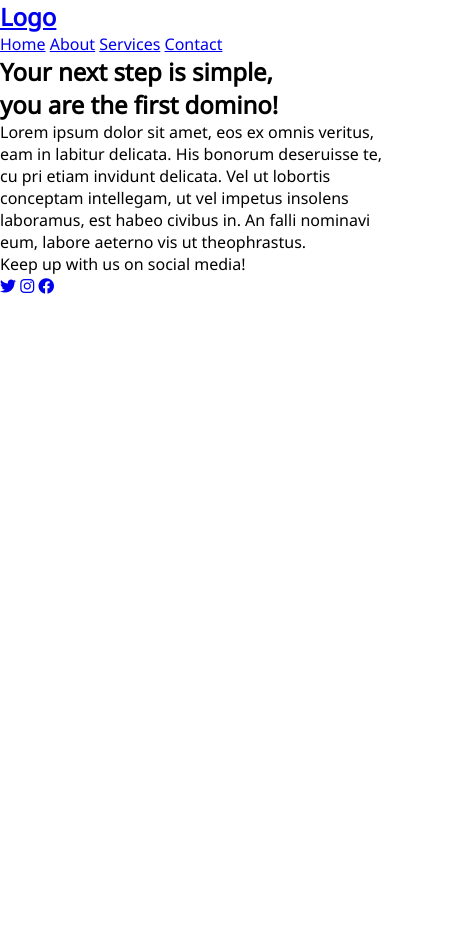
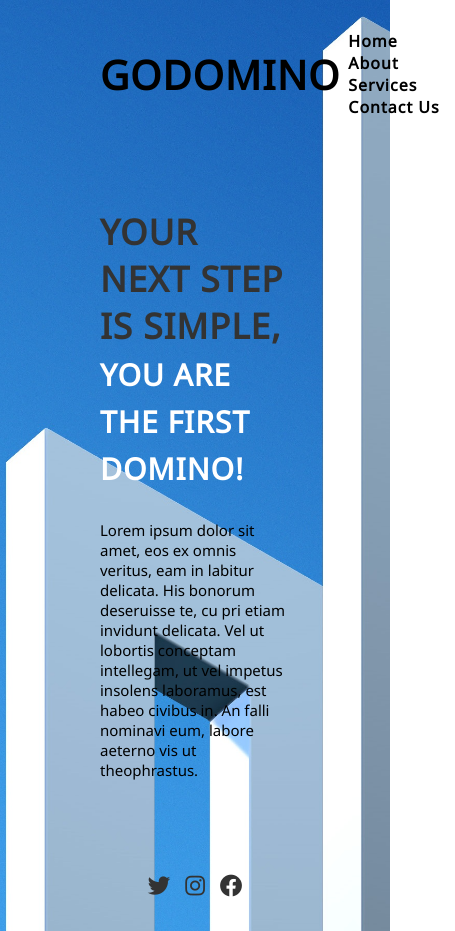
Before and after one commit to Jemarv/responsive-design, a plain HTML site: page index.html in a window 390 px wide. Shown: the whole page, 455 px wide, since content can reach past the window. Before the commit the page ends 844 px from the top, so only its background shows below. Drawn offline with Linux system fonts and the light colour scheme.

Commit message:
created base design without responsive elements

```diff
--- a/css/style.css
+++ b/css/style.css
@@ -4,3 +4,100 @@
     padding: 0;
     box-sizing: border-box;
 }
+
+section {
+    position: relative;
+    width: 100%;
+    min-height: 100vh;
+    display: flex;
+    flex-direction: column;
+    justify-content: flex-start;
+    background: url(img2.jpg) no-repeat;
+    background-size: cover;
+    background-position: center;
+}
+
+header {
+    position: relative;
+    top: 0;
+    width: 100%;
+    padding: 30px 100px;
+    display: flex;
+    justify-content: space-between;
+    align-items: center;
+}
+
+.logo {
+    position: relative;
+    color: #000;
+    text-decoration: none;
+    font-size: 40px;
+    text-transform: uppercase;
+    letter-spacing: 1px;
+    font-weight: 800;
+}
+
+.nav a {
+    position: relative;
+    color: #000;
+    text-decoration: none;
+    font-weight: 600;
+    letter-spacing: 1px;
+    padding: 2px 8px;
+    transition: 0.5s;
+    transition-property: background;
+}
+
+.nav a:not(:last-child) {
+    margin-right: 30px;
+}
+
+.nav a:hover {
+    background: rgba(255, 255, 255, 0.226);
+}
+
+.content {
+    max-width: 500px;
+    margin: 60px 100px;
+}
+
+.content h2 {
+    color: #333;
+    letter-spacing: 1px;
+    font-weight: 700;
+    margin-bottom: 30px;
+    font-size: 35px;
+    text-transform: uppercase;
+}
+
+.content h2 span{
+    color: #fff;
+    font-size: 30px;
+    font-weight: 700px;
+}
+
+.content p {
+    color: #000;
+    font-size: 15px;
+    font-weight: 500px;
+    margin-bottom: 30px;
+}
+
+.socials {
+    color: #000;
+    display: flex;
+    justify-content: center;
+    align-items: center;
+    gap: 15px;
+    margin: auto;
+    margin-bottom: 30px;
+}
+
+.socials a {
+    color:#333;
+    font-size: 22.5px;
+}
+
+.socials a:hover {
+    transform: scale(1.25);
+}
--- a/index.html
+++ b/index.html
@@ -15,12 +15,12 @@
     <section>
 
         <header>
-            <h2><a href="#" class="logo">Logo</a></h2>
+            <h2><a href="#" class="logo">godomino</a></h2>
             <div class="nav">
-                <a href="#">Home</a>
-                <a href="#">About</a>
-                <a href="#">Services</a>
-                <a href="#">Contact</a>
+                <a href="#" title="Home">Home</a>
+                <a href="#" title="About">About</a>
+                <a href="#" title="Services">Services</a>
+                <a href="#" title="Contact Us">Contact Us</a>
             </div>
         </header>
 
@@ -32,11 +32,11 @@
         </div>
 
         <div class="socials">
-            <p>Keep up with us on social media!</p>
             <a href="#"><i class="fab fa-twitter"></i></a>
             <a href="#"><i class="fab fa-instagram"></i></a>
             <a href="#"><i class="fab fa-facebook"></i></a>
         </div>
+
     </section>
 </body>
 </html>
```
Also changed, not shown: css/img2.jpg (added), 2 other files.
